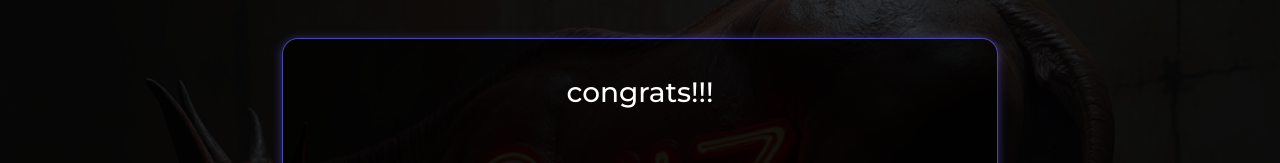
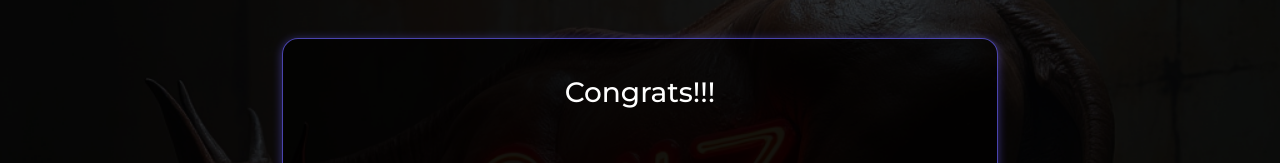
Before and after one commit to seivanesandro/quiz_app, a React (Create React App) app: page / in a window 1280 px wide. Shown: the part 200-363 px from the top of the page. Built offline with nearby package versions, Linux system fonts and the light colour scheme.

Commit message:
create modalComponent create Button Component and renderize on  modal component.

```diff
--- a/src/components/modal/ModalComponent.jsx
+++ b/src/components/modal/ModalComponent.jsx
@@ -141,7 +141,7 @@ const ModalComponent = ({ children, onClose }) => {
     <>
       <ModalOverlay className="modal-overlay isOpen">
         <ModalContent onClick={onClose} className="modal-content">
-          <h3 className="modal-title">congrats!!!</h3>
+          <h3 className="modal-title">Congrats!!!</h3>
           <p>Your answered N Questions Correctly </p>
           <ButtonContainer>
             <Button $variant="close">play Again</Button>
```
